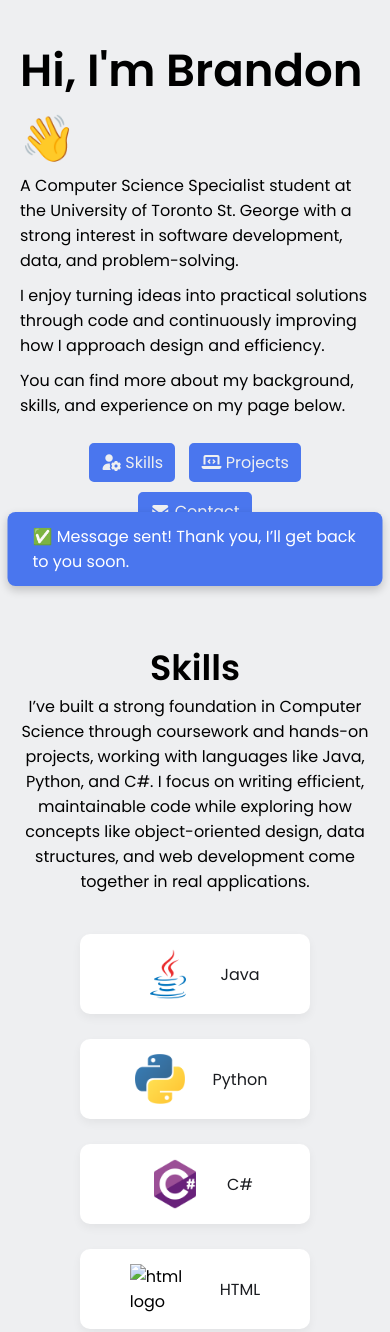
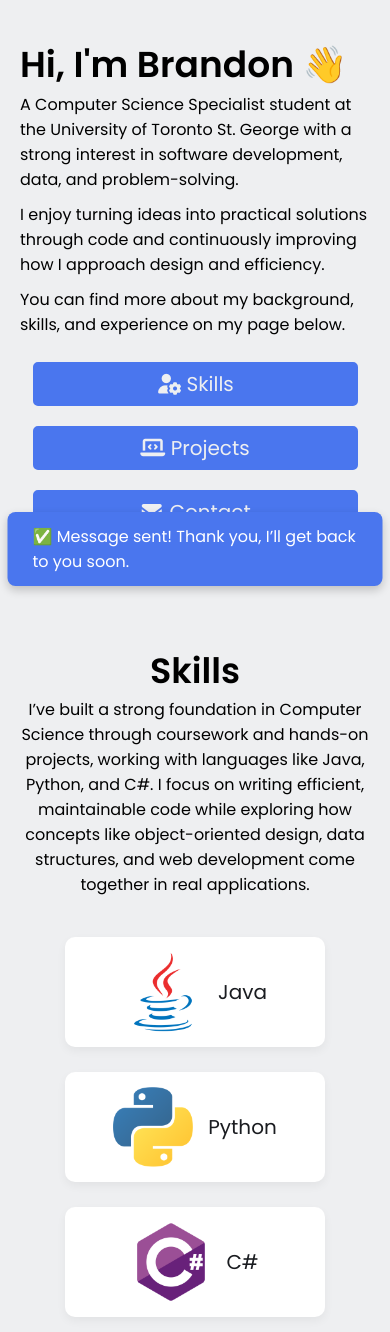
Before and after one commit to BrandonKochnari/portfolio-website, a plain HTML site: page index.html in a window 390 px wide. Shown: the part 358-1690 px from the top of the page. Drawn offline with Linux system fonts and the light colour scheme.

Commit message:
updated mobile version responsiveness

```diff
--- a/styles.css
+++ b/styles.css
@@ -377,28 +377,54 @@ nav .right a span {
         width: 300px;
     }
 
-    .hero-section .text h2 {
+    .hero-section .intro h2 {
         display: flex;
         align-items: center;
-        font-size: 30px;
+        font-size: 36px;
     }
 
     .hero-section .intro .links {
+        display: flex;
+        flex-direction: column;
         text-align: center;
+        align-items: center;
         margin-left: 10px;
+        font-size: 20px;
+        gap: 10px;
+    }
+    .hero-section .intro .links a {
+        width: 325px;
     }
 
     /* SECTION 2: SKILLS */
     .skills-section {
         padding: 0 20px;
     }
+
+    .skills-section .skill-cell {
+        width: 260px;
+    }
+
+    .skills-section .cells img {
+        width: 80px;
+        height: auto;
+    }
+
     .skills-section .cells span {
-        font-size: 16px;
+        font-size: 20px;
     }
 
     /* SECTION 3: PROJECTS */
     .contact-section {
         padding: 0 20px;
+    }
+
+    .projects-section .project-card h3 {
+        font-size: 28px;
+    }
+
+    .projects-section .projects-grid .buttons a {
+        font-size: 18px;
     }
 
     /* SECTION 4: CONTACT */
```
